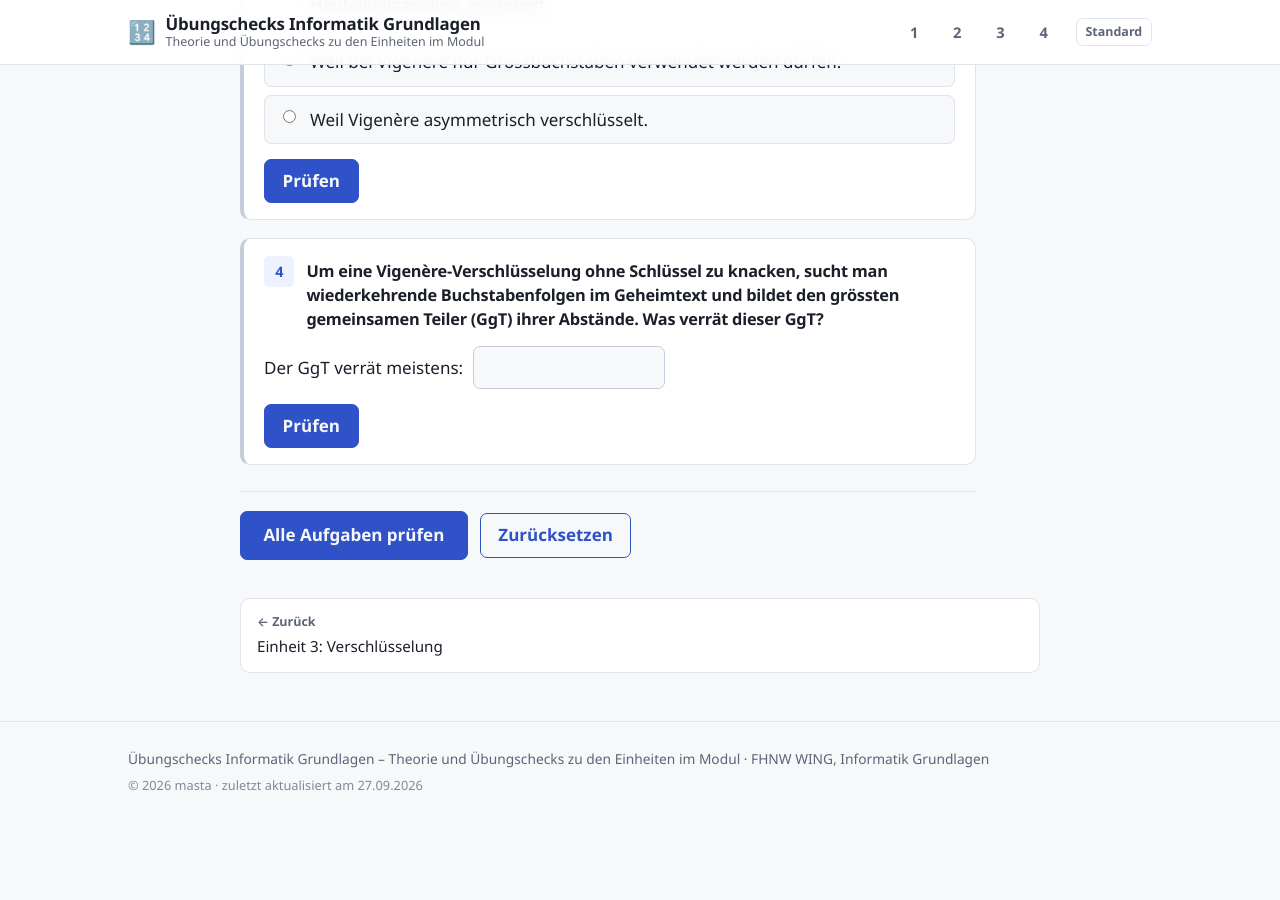
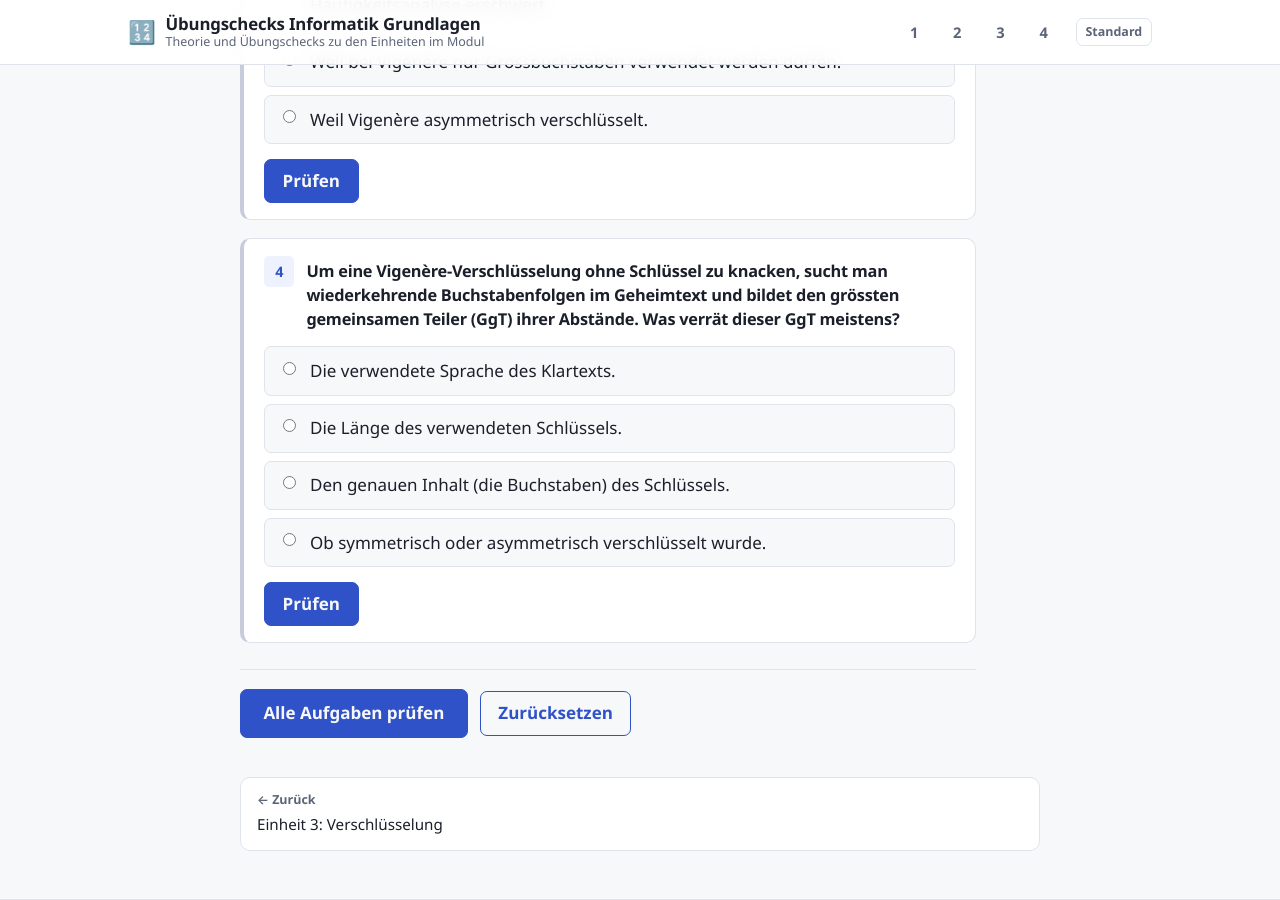
Before and after one commit to masta-nksa/INFGL-Uebungschecks, a Jekyll site: the page built from lektionen/v3-vigenere.md, in a window 1280 px wide and 900 px high, scrolled down 1468 px. Built offline with Jekyll 4.4.1, drawn with Linux system fonts in a browser that asks for light colours; our own code applies the rules of GitHub Pages for plain Markdown files; before the commit the page ends 2306 px from its top, so only the background shows below that.

Commit message:
Vigenere-Check: GgT-Frage von Freitext auf Multiple-Choice umgestellt
Das Freitextfeld akzeptierte nur die exakte Zeichenkette "die
Schluessellaenge" - eine ansonsten richtige Antwort wie "Schluessellaenge"
(ohne "die") wurde als falsch gewertet, weil die Textpruefung nur Gross-/
Kleinschreibung und Satzzeichen ignoriert, aber keine Wortabweichungen.
Für eine offene Konzeptfrage ist Freitext zu starr; jetzt Multiple-Choice
wie die uebrigen drei Aufgaben in diesem Check.

Co-Authored-By: Claude Sonnet 5 <noreply@anthropic.com>

```diff
--- a/assets/checks/v3-vigenere.json
+++ b/assets/checks/v3-vigenere.json
@@ -61,16 +61,27 @@
       ]
     },
     {
-      "typ": "felder",
-      "frage": "Um eine Vigenère-Verschlüsselung ohne Schlüssel zu knacken, sucht man wiederkehrende Buchstabenfolgen im Geheimtext und bildet den grössten gemeinsamen Teiler (GgT) ihrer Abstände. Was verrät dieser GgT?",
-      "felder": [
+      "typ": "wahl",
+      "frage": "Um eine Vigenère-Verschlüsselung ohne Schlüssel zu knacken, sucht man wiederkehrende Buchstabenfolgen im Geheimtext und bildet den grössten gemeinsamen Teiler (GgT) ihrer Abstände. Was verrät dieser GgT meistens?",
+      "optionen": [
         {
-          "label": "Der GgT verrät meistens:",
-          "format": "text",
-          "antwort": "die Schlüssellänge",
-          "tipp": "Wiederkehrende Buchstabenfolgen entstehen meist dort, wo derselbe Klartextabschnitt zufällig auf dieselbe Stelle im wiederholten Schlüssel trifft."
+          "text": "Die Länge des verwendeten Schlüssels.",
+          "richtig": true
+        },
+        {
+          "text": "Den genauen Inhalt (die Buchstaben) des Schlüssels.",
+          "warum": "Der GgT verrät nur, wie lang der Schlüssel vermutlich ist — welche Buchstaben er enthält, findet man erst danach mit einer Häufigkeitsanalyse pro Teilalphabet."
+        },
+        {
+          "text": "Die verwendete Sprache des Klartexts.",
+          "warum": "Wiederkehrende Buchstabenfolgen und ihr GgT hängen mit der Schlüssellänge zusammen, nicht mit der Sprache."
+        },
+        {
+          "text": "Ob symmetrisch oder asymmetrisch verschlüsselt wurde.",
+          "warum": "Vigenère ist immer symmetrisch — der GgT liefert einen Hinweis auf die Schlüssellänge, nicht auf die Verschlüsselungsart."
         }
-      ]
+      ],
+      "tipp": "Wiederkehrende Buchstabenfolgen entstehen meist dort, wo derselbe Klartextabschnitt zufällig auf dieselbe Stelle im wiederholten Schlüssel trifft."
     }
   ]
 }
```
